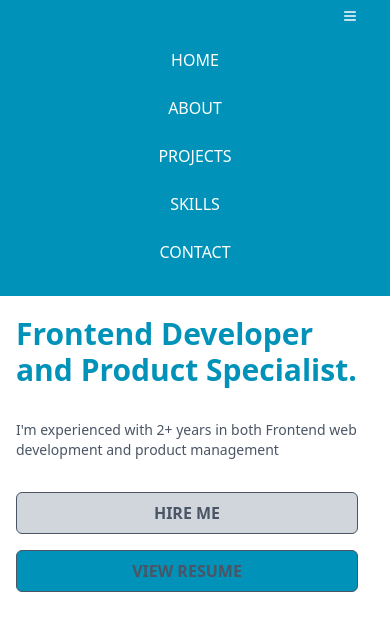
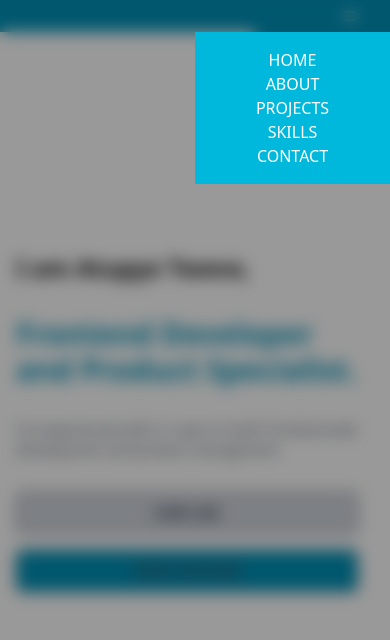
Before and after one commit to ibrahimherith/atu-portfolio, a React (Vite) app: page / in a window 390 px wide. Both pictures are taken after a click on the icon 350 px from the left and 16 px from the top of the page. Shown: the top 640 px of the page. Built offline with nearby package versions, Linux system fonts and the light colour scheme; a web font is replaced by a local one.

Commit message:
Added overlay

```diff
--- a/src/components/navbar.jsx
+++ b/src/components/navbar.jsx
@@ -16,47 +16,56 @@ const Navbar = () => {
 
         {/* desktop view */}
         <ul className="md:flex justify-end gap-20 hidden ">
-          <li>
+
+          <li className="hover:text-amber-300">
             <a href="/">HOME</a>
           </li>
-          <li>
+          <li className="hover:text-amber-300">
             <a href="/about">ABOUT</a>
           </li>
-          <li>
+          <li className="hover:text-amber-300">
             <a href="/project">PROJECTS</a>
           </li>
-          <li>
+          <li className="hover:text-amber-300">
             <a href="/skill">SKILLS</a>
           </li>
-          <li>
+          <li className="hover:text-amber-300">
             <a href="/contact">CONTACT</a>
           </li>
         </ul>
 
+        {isMenuOpen && (
+          <div
+            className="fixed inset-0 bg-black/40 backdrop-blur-sm lg:hidden"
+            onClick={() => setIsMenuOpen(false)}
+          />
+        )}
+
         {/* mobile view */}
         {isMenuOpen && (
-        <ul className="flex flex-col items-center gap-6 py-6 md:hidden">
-          <li className="hover:bg-amber-100">
+          <div className="bg-cyan-500 absolute top-8 right-0 w-1/2 md:hidden">
+            <ul className="w-full justify-items-center py-4">
+              <li className="hover:text-amber-300">
                 <a href="/">HOME</a>
               </li>
-          <li className="hover:bg-amber-100">
+              <li className="hover:text-amber-300">
                 <a href="/about">ABOUT</a>
               </li>
-          <li className="hover:bg-amber-100">
+              <li className="hover:text-amber-300">
                 <a href="/project">PROJECTS</a>
               </li>
-          <li className="hover:bg-amber-100">
+              <li className="hover:text-amber-300">
                 <a href="/skill">SKILLS</a>
               </li>
-          <li className="hover:bg-amber-100">
+              <li className="hover:text-amber-300">
                 <a href="/contact">CONTACT</a>
               </li>
             </ul>
+          </div>
       )}
       </div>
 
     </>
-
   );
 };
 
```
Lines whose indentation alone changed are shown as unchanged.
